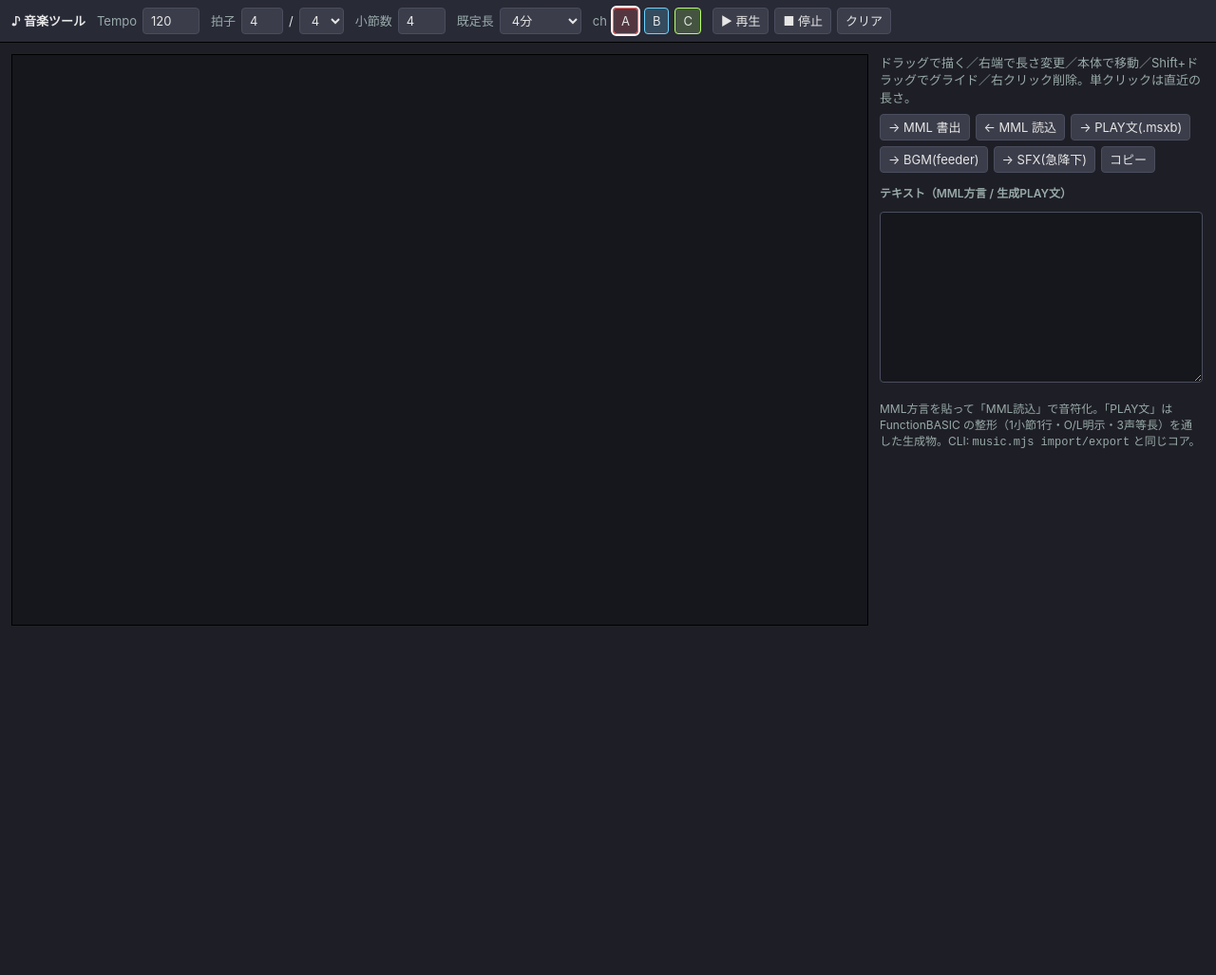
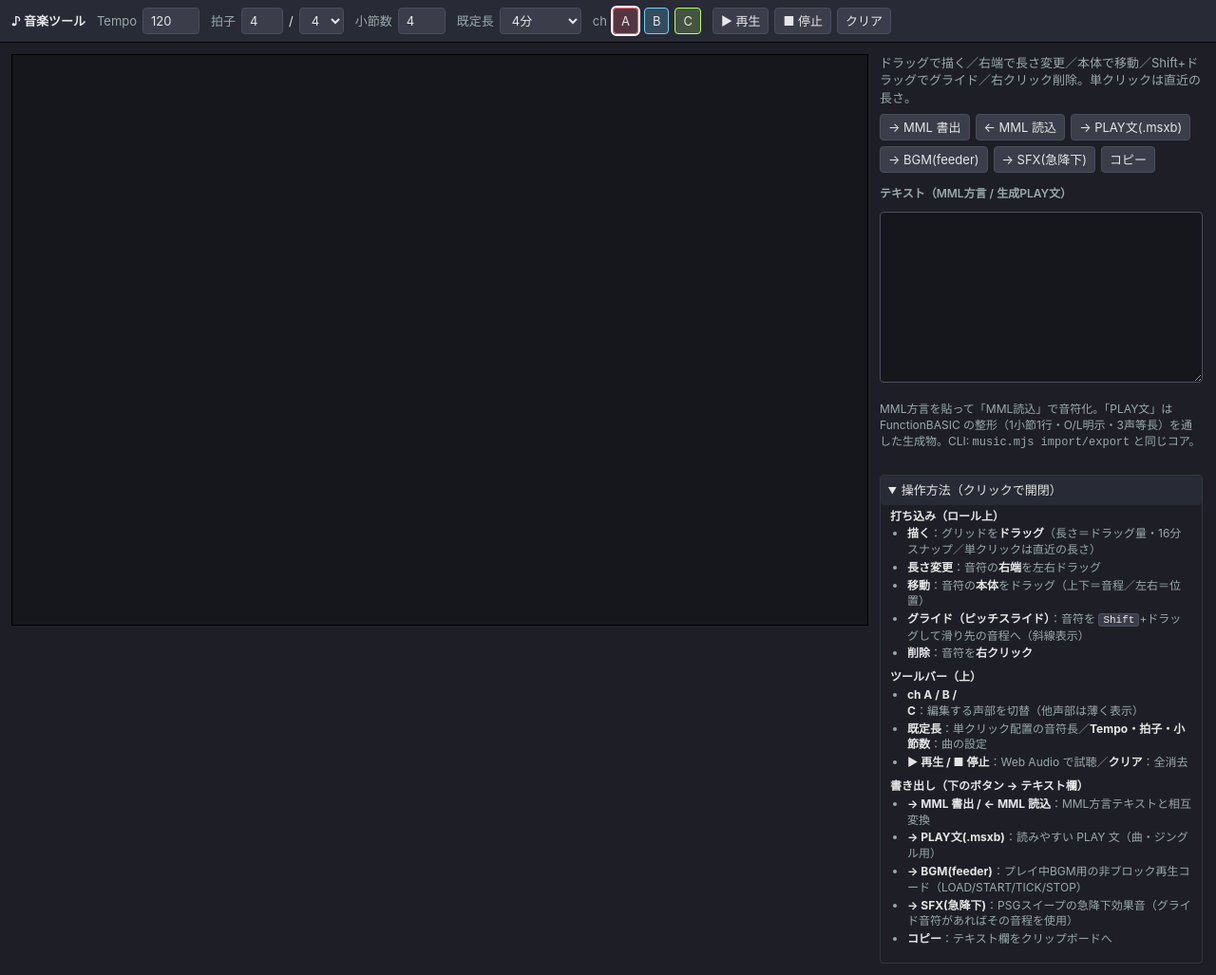
Before and after one commit to suzuki-black/FunctionBASIC, a website: page editor/mml-piano.html in a window 1280 px wide. Shown: the whole page at 95% size. Before the commit the page ends 800 px from the top, so only its background shows below. Drawn offline with Linux system fonts and the light colour scheme.

Commit message:
feat(music): ピアノロールに操作方法パネルを窓内に常時表示
サイドパネルに「操作方法」(details・既定open)を追加し、打ち込み(ドラッグ描画/端リサイズ/
本体移動/Shift+グライド/右クリック削除/単クリック=直近長)・ツールバー(ch切替/既定長/再生停止/
クリア)・書き出し(MML/PLAY/BGM feeder/SFX急降下/コピー)を全て記載。

Co-Authored-By: Claude Opus 4.8 <noreply@anthropic.com>

```diff
--- a/editor/mml-piano.html
+++ b/editor/mml-piano.html
@@ -24,6 +24,13 @@
   #status { color:var(--sub); min-height:1.4em; }
   h3 { margin:6px 0 2px; font-size:12px; color:var(--sub); font-weight:600; }
   .hint { color:var(--sub); font-size:12px; }
+  #helpbox { margin-top:6px; border:1px solid var(--grid); border-radius:4px; }
+  #helpbox > summary { cursor:pointer; padding:6px 8px; color:var(--text); background:var(--panel); user-select:none; border-radius:4px; }
+  .help { padding:4px 10px 8px; font-size:12px; color:var(--sub); }
+  .help b { color:var(--text); }
+  .help ul { margin:2px 0 8px; padding-left:18px; }
+  .help li { margin:2px 0; }
+  .help kbd { background:#3b3d4a; border:1px solid #4a4d5e; border-radius:3px; padding:0 4px; color:var(--text); font-size:11px; }
 </style>
 </head>
 <body>
@@ -58,6 +65,33 @@
     <h3>テキスト（MML方言 / 生成PLAY文）</h3>
     <textarea id="io" spellcheck="false"></textarea>
     <p class="hint">MML方言を貼って「MML読込」で音符化。「PLAY文」は FunctionBASIC の整形（1小節1行・O/L明示・3声等長）を通した生成物。CLI: <code>music.mjs import/export</code> と同じコア。</p>
+    <details id="helpbox" open>
+      <summary>操作方法（クリックで開閉）</summary>
+      <div class="help">
+        <b>打ち込み（ロール上）</b>
+        <ul>
+          <li><b>描く</b>：グリッドを<b>ドラッグ</b>（長さ＝ドラッグ量・16分スナップ／単クリックは直近の長さ）</li>
+          <li><b>長さ変更</b>：音符の<b>右端</b>を左右ドラッグ</li>
+          <li><b>移動</b>：音符の<b>本体</b>をドラッグ（上下＝音程／左右＝位置）</li>
+          <li><b>グライド（ピッチスライド）</b>：音符を <kbd>Shift</kbd>+ドラッグして滑り先の音程へ（斜線表示）</li>
+          <li><b>削除</b>：音符を<b>右クリック</b></li>
+        </ul>
+        <b>ツールバー（上）</b>
+        <ul>
+          <li><b>ch A / B / C</b>：編集する声部を切替（他声部は薄く表示）</li>
+          <li><b>既定長</b>：単クリック配置の音符長／<b>Tempo・拍子・小節数</b>：曲の設定</li>
+          <li><b>▶ 再生 / ■ 停止</b>：Web Audio で試聴／<b>クリア</b>：全消去</li>
+        </ul>
+        <b>書き出し（下のボタン → テキスト欄）</b>
+        <ul>
+          <li><b>→ MML 書出 / ← MML 読込</b>：MML方言テキストと相互変換</li>
+          <li><b>→ PLAY文(.msxb)</b>：読みやすい PLAY 文（曲・ジングル用）</li>
+          <li><b>→ BGM(feeder)</b>：プレイ中BGM用の非ブロック再生コード（LOAD/START/TICK/STOP）</li>
+          <li><b>→ SFX(急降下)</b>：PSGスイープの急降下効果音（グライド音符があればその音程を使用）</li>
+          <li><b>コピー</b>：テキスト欄をクリップボードへ</li>
+        </ul>
+      </div>
+    </details>
   </div>
 </div>
 
```
